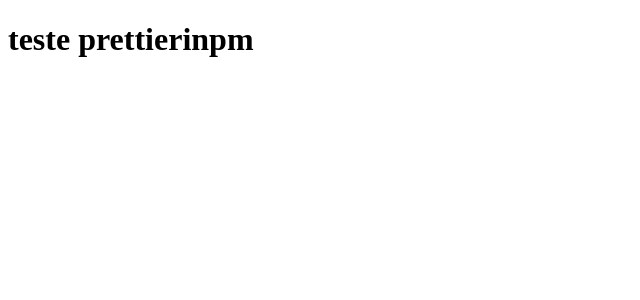
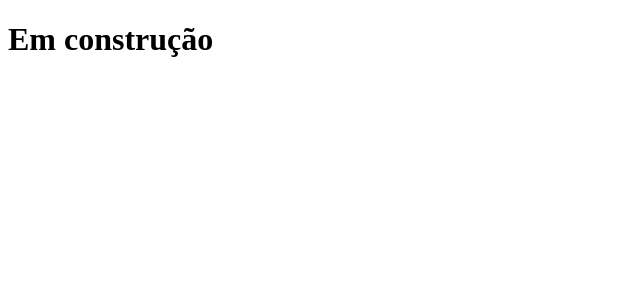
Before and after one commit to flavioealves/clone-tabnews, a Next.js app: page / in a window 1280 px wide. Shown: the top 300 px of the page, without its empty margins (0-640 px from the left). Built offline with nearby package versions, Linux system fonts and the light colour scheme.

Commit message:
add msg em construcao

```diff
--- a/pages/index.js
+++ b/pages/index.js
@@ -1,5 +1,5 @@
 function Home() {
-  return <h1>teste prettierinpm</h1>;
+  return <h1>Em construção</h1>;
 }
 
 export default Home;
```
